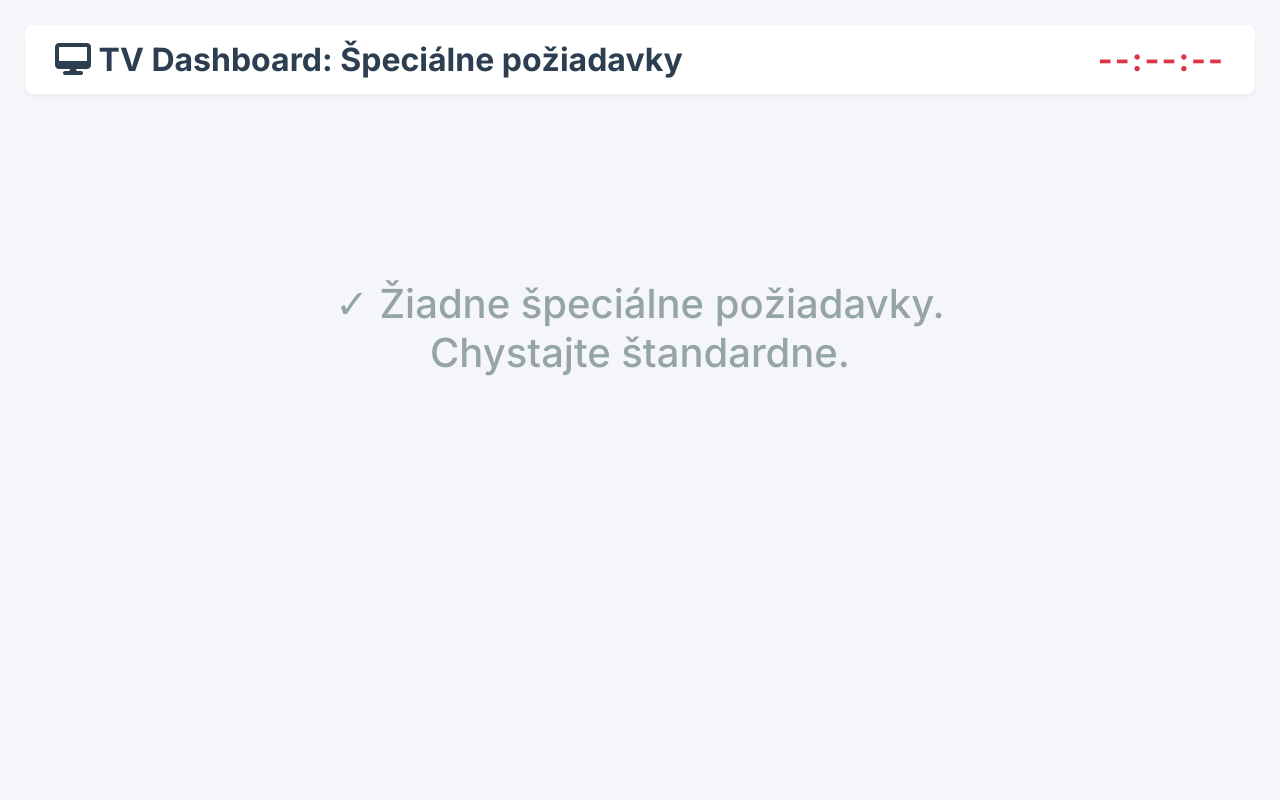
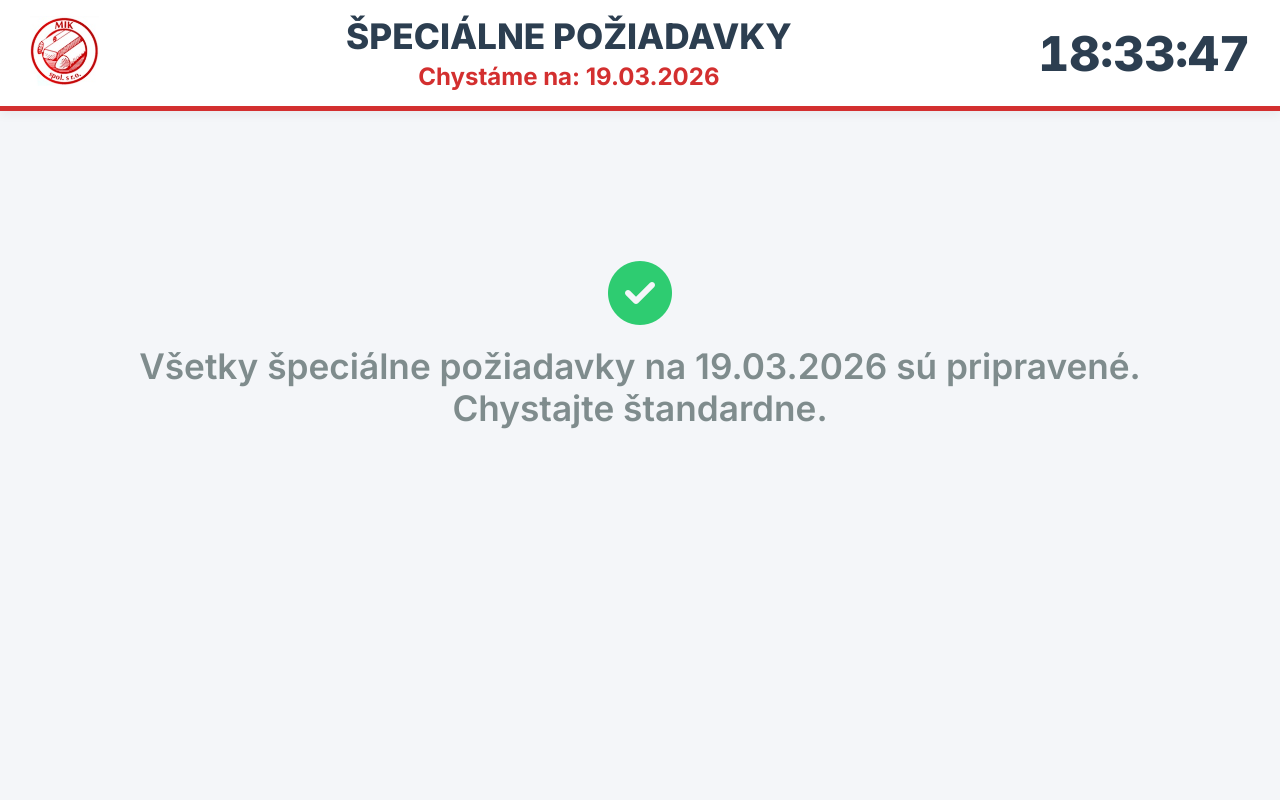
Before and after one commit to zoltankaras-rgb/ERP_system_MIK, a Flask app: page /expedicia/tv-board in a window 1280 px wide. Run offline with Flask 3, Linux system fonts and the light colour scheme; data that the repository does not hold is empty.

Commit message:
exp_board1

```diff
--- a/expedition_board_handler.py
+++ b/expedition_board_handler.py
@@ -1,38 +1,47 @@
+# expedition_board_handler.py
 import db_connector
-from datetime import datetime, date
+from datetime import datetime, date, timedelta
 
 def get_b2b_special_notes():
-    """
-    Vytiahne nevybavené B2B objednávky, ktoré majú jednorazovú poznámku
-    alebo má zákazník nastavenú stálu poznámku pre expedíciu.
-    """
-    # OPRAVA:
-    # 1. Spájame cez z.zakaznik_id namiesto z.id (oba sú varchar(32))
-    # 2. Pridaná podmienka AND z.typ = 'B2B' pre istotu
+    # 1. Vypočítame cieľový dátum (ďalší pracovný deň)
+    dnes = date.today()
+
+    # Ak je piatok (4), chystá sa na pondelok (+3 dni)
+    if dnes.weekday() == 4:
+        cielovy_datum = dnes + timedelta(days=3)
+    # Ak je sobota (5), chystá sa na pondelok (+2 dni)
+    elif dnes.weekday() == 5:
+        cielovy_datum = dnes + timedelta(days=2)
+    # Nedeľa (6) až Štvrtok (3) -> chystá sa na zajtra (+1 deň)
+    else:
+        cielovy_datum = dnes + timedelta(days=1)
+
+    cielovy_datum_str = cielovy_datum.strftime('%Y-%m-%d')
+    cielovy_datum_sk = cielovy_datum.strftime('%d.%m.%Y')
+
+    # 2. Vytiahneme len objednávky PRE CIEĽOVÝ DÁTUM
     sql = """
         SELECT
             o.cislo_objednavky AS id_objednavky,
             z.nazov_firmy AS zakaznik,
             z.stala_poznamka_expedicia AS trvala_poznamka,
-            o.poznamka AS poznamka_objednavky,
-            o.pozadovany_datum_dodania AS datum_dodania
+            o.poznamka AS poznamka_objednavky
         FROM b2b_objednavky o
         JOIN b2b_zakaznici z ON o.zakaznik_id = z.zakaznik_id
         WHERE o.stav NOT IN ('Hotová', 'Zrušená', 'Expedovaná')
           AND z.typ = 'B2B'
+          AND o.pozadovany_datum_dodania = %s
           AND (
               (o.poznamka IS NOT NULL AND TRIM(o.poznamka) != '') OR
               (z.stala_poznamka_expedicia IS NOT NULL AND TRIM(z.stala_poznamka_expedicia) != '')
           )
-        ORDER BY o.pozadovany_datum_dodania ASC, z.nazov_firmy ASC
+        ORDER BY z.nazov_firmy ASC
     """
 
-    rows = db_connector.execute_query(sql, fetch='all') or []
+    rows = db_connector.execute_query(sql, (cielovy_datum_str,), fetch='all') or []
 
-    # Úprava formátu dátumu pre frontend
-    for r in rows:
-        d = r.get('datum_dodania')
-        if isinstance(d, (datetime, date)):
-            r['datum_dodania'] = d.strftime('%d.%m.%Y')
-
-    return rows
+    # Vrátime spojené dáta - aj dátum pre obrazovku, aj samotné poznámky
+    return {
+        "cielovy_datum": cielovy_datum_sk,
+        "poznamky": rows
+    }
--- a/static/js/expedition_board.js
+++ b/static/js/expedition_board.js
@@ -1,24 +1,42 @@
 // static/js/expedition_board.js
 
+// 1. Hodiny v reálnom čase
+function aktualizujCas() {
+    const teraz = new Date();
+    const casString = teraz.toLocaleTimeString('sk-SK', { hour12: false });
+    document.getElementById('aktualny-cas').textContent = casString;
+}
+
+// 2. Načítavanie poznámok
 function nacitajPoznamkyNaTabulu() {
-    // TUTO JE ZMENA: Presne vaša cesta z app.py
     fetch('/api/tv-board/data')
         .then(response => response.json())
         .then(data => {
             const obsah = document.getElementById('obsah-tabule');
+            const datumElement = document.getElementById('cielovy-datum');
 
-            // Ak nie sú žiadne výnimky, ukážeme upokojujúcu správu
-            if (!data || data.length === 0) {
-                obsah.innerHTML = '<div class="nic-nove">✓ Žiadne špeciálne požiadavky.<br>Chystajte štandardne.</div>';
+            // Aktualizácia hlavičky s cieľovým dátumom
+            if (data.cielovy_datum) {
+                datumElement.innerHTML = `Chystáme na: <strong>${data.cielovy_datum}</strong>`;
+            }
+
+            const poznamky = data.poznamky || [];
+
+            // Ak na daný deň nie sú žiadne výnimky
+            if (poznamky.length === 0) {
+                obsah.innerHTML = `
+                    <div class="nic-nove">
+                        <i class="fa-solid fa-circle-check"></i>
+                        Všetky špeciálne požiadavky na ${data.cielovy_datum} sú pripravené.<br>Chystajte štandardne.
+                    </div>`;
                 return;
             }
 
-            // Generovanie kariet pre zákazníkov
+            // Generovanie úhľadných kariet pre zákazníkov
             let html = '';
-            data.forEach(obj => {
+            poznamky.forEach(obj => {
                 let poznamkyHtml = '';
 
-                // Trvalá poznámka inštitúcie/zákazníka
                 if (obj.trvala_poznamka) {
                     poznamkyHtml += `
                         <div class="poznamka-riadok stala-poznamka">
@@ -27,21 +45,22 @@ function nacitajPoznamkyNaTabulu() {
                         </div>`;
                 }
 
-                // Dnešná špeciálna poznámka k objednávke
                 if (obj.poznamka_objednavky) {
                     poznamkyHtml += `
                         <div class="poznamka-riadok dnesna-poznamka">
                             <span class="ikona">ℹ️</span>
-                            <div><strong>PRE TÚTO OBJ:</strong> ${obj.poznamka_objednavky}</div>
+                            <div><strong>POZNÁMKA:</strong> ${obj.poznamka_objednavky}</div>
                         </div>`;
                 }
 
                 html += `
-                    <div class="note-card-header">
-                        <div class="zakaznik-nazov">${obj.zakaznik}</div>
-                        <div class="order-info">Dodanie: ${obj.datum_dodania} | ${obj.id_objednavky}</div>
+                    <div class="karta">
+                        <div class="zakaznik-hlavicka">
+                            <div class="zakaznik-nazov">${obj.zakaznik}</div>
+                            <div class="objednavka-info">${obj.id_objednavky}</div>
+                        </div>
+                        ${poznamkyHtml}
                     </div>
-                    ${poznamkyHtml}
                 `;
             });
 
@@ -54,7 +73,9 @@ function nacitajPoznamkyNaTabulu() {
 
 // Spustenie po načítaní stránky
 document.addEventListener("DOMContentLoaded", function() {
+    aktualizujCas();
+    setInterval(aktualizujCas, 1000); // Hodiny tikajú každú sekundu
+
     nacitajPoznamkyNaTabulu();
-    // Automatický refresh každých 15 sekúnd (15000 milisekúnd)
-    setInterval(nacitajPoznamkyNaTabulu, 15000);
+    setInterval(nacitajPoznamkyNaTabulu, 15000); // Dáta sa ťahajú každých 15 sekúnd
 });
--- a/templates/expedition_board.html
+++ b/templates/expedition_board.html
@@ -5,98 +5,134 @@
   <meta name="viewport" content="width=device-width, initial-scale=1.0" />
   <title>TV Dashboard - Expedícia</title>
 
-  <link rel="stylesheet" href="{{ url_for('static', filename='css/kancelaria.css') }}?v=7" />
-  <link href="https://fonts.googleapis.com/css2?family=Inter:wght@400;500;600;700&display=swap" rel="stylesheet" />
+  <link href="https://fonts.googleapis.com/css2?family=Inter:wght@400;500;600;700;800&display=swap" rel="stylesheet" />
   <link rel="stylesheet" href="https://cdnjs.cloudflare.com/ajax/libs/font-awesome/6.5.1/css/all.min.css" />
 
   <style>
-    /* Špecifické štýly pre full-screen TV obrazovku */
     body, html {
         margin: 0; padding: 0; height: 100%;
-        background-color: #f4f6f9; /* Svetlé pozadie ako v ERP */
+        background-color: #f4f6f9; /* Farba pozadia z vášho ERP */
         font-family: 'Inter', sans-serif;
+        color: #333;
     }
     .tv-container {
-        padding: 25px;
-        height: 100vh;
-        box-sizing: border-box;
         display: flex;
         flex-direction: column;
+        height: 100vh;
     }
+    /* Hlavička s logom, dátumom a časom */
     .tv-header {
         display: flex; justify-content: space-between; align-items: center;
-        background: #ffffff;
+        background-color: #ffffff;
         padding: 15px 30px;
-        border-radius: 8px;
-        box-shadow: 0 2px 4px rgba(0,0,0,0.05);
-        margin-bottom: 25px;
+        box-shadow: 0 4px 10px rgba(0,0,0,0.05);
+        border-bottom: 5px solid #d32f2f; /* Červený pruh MIK */
     }
-    .tv-header h1 {
-        margin: 0; font-size: 2rem; color: #2c3e50; font-weight: 700;
+    .logo-box img {
+        height: 70px; /* Vaše logo MIK */
     }
-    #clock-time {
-        font-size: 2rem; font-weight: 700; color: #dc3545; letter-spacing: 2px;
+    .title-box {
+        text-align: center;
+    }
+    .title-box h1 {
+        margin: 0; font-size: 2.2rem; color: #2c3e50; font-weight: 800; text-transform: uppercase;
+    }
+    .title-box .target-date {
+        font-size: 1.5rem; color: #d32f2f; font-weight: 700; margin-top: 5px;
+    }
+    .time-box {
+        font-size: 3rem; font-weight: 800; color: #2c3e50;
+        font-variant-numeric: tabular-nums;
+        min-width: 150px;
+        text-align: right;
     }
 
-    /* Mriežka pre karty */
+    /* Hlavný obsah */
+    .tv-content {
+        flex: 1;
+        padding: 30px;
+        overflow-y: auto;
+    }
+
+    /* Mriežka pre karty objednávok */
     #obsah-tabule {
-        flex: 1;
         display: grid;
         grid-template-columns: repeat(auto-fill, minmax(450px, 1fr));
         gap: 25px;
         align-content: start;
-        overflow-y: auto;
     }
 
-    /* Dizajn pre samotné B2B karty */
-    .note-card {
+    /* Úhľadná karta */
+    .karta {
         background: #ffffff;
-        border-radius: 8px;
-        box-shadow: 0 4px 10px rgba(0,0,0,0.08);
-        border-left: 8px solid #dc3545; /* Červený indikátor */
-        padding: 25px;
+        border-radius: 12px;
+        box-shadow: 0 6px 15px rgba(0,0,0,0.05);
+        border-left: 8px solid #d32f2f;
+        padding: 20px;
         display: flex;
         flex-direction: column;
         gap: 15px;
     }
-    .note-card-header {
-        display: flex; justify-content: space-between; align-items: flex-start;
+    .zakaznik-hlavicka {
+        display: flex; justify-content: space-between; align-items: baseline;
         border-bottom: 2px solid #f0f0f0;
-        padding-bottom: 15px;
+        padding-bottom: 12px;
     }
-    .customer-name {
-        font-size: 1.8rem; font-weight: 700; color: #2c3e50;
+    .zakaznik-nazov {
+        font-size: 1.8rem; font-weight: 800; color: #2c3e50;
     }
-    .order-info {
-        font-size: 1.1rem; color: #7f8c8d; text-align: right;
+    .objednavka-info {
+        font-size: 1.1rem; color: #7f8c8d; font-weight: 600;
     }
 
-    /* Vizuálne odlíšené poznámky */
+    /* Poznámky */
+    .poznamka-riadok {
+        display: flex; align-items: flex-start; gap: 12px;
+        font-size: 1.3rem; font-weight: 600;
+        padding: 12px; border-radius: 8px;
+    }
     .stala-poznamka {
-        background: #fff3cd; color: #856404;
-        padding: 15px; border-radius: 6px; font-size: 1.3rem; font-weight: 600;
+        background-color: #fff3cd; color: #856404; border: 1px solid #ffeeba;
     }
     .dnesna-poznamka {
-        background: #e2e3e5; color: #383d41;
-        padding: 15px; border-radius: 6px; font-size: 1.3rem; font-weight: 600;
+        background-color: #e2e3e5; color: #383d41; border: 1px solid #d6d8db;
     }
+    .ikona { font-size: 1.5rem; }
+
+    /* Ak je všetko vybavené */
     .nic-nove {
-        grid-column: 1 / -1; text-align: center; font-size: 2.5rem; color: #95a5a6; margin-top: 20vh; font-weight: 500;
+        grid-column: 1 / -1;
+        text-align: center;
+        font-size: 2.2rem;
+        color: #7f8c8d;
+        margin-top: 15vh;
+        font-weight: 600;
+    }
+    .nic-nove i {
+        font-size: 4rem; color: #2ecc71; margin-bottom: 20px; display: block;
     }
   </style>
 </head>
 <body>
   <div class="tv-container">
-    <div class="tv-header">
-        <h1><i class="fas fa-desktop"></i> TV Dashboard: Špeciálne požiadavky</h1>
-        <div><div id="clock-time">--:--:--</div></div>
-    </div>
+      <div class="tv-header">
+          <div class="logo-box">
+              <img src="/static/mik logo.jpg" alt="MIK Logo">
+          </div>
+          <div class="title-box">
+              <h1>Špeciálne požiadavky</h1>
+              <div class="target-date" id="cielovy-datum">Chystáme na: Načítavam...</div>
+          </div>
+          <div class="time-box" id="aktualny-cas">00:00:00</div>
+      </div>
 
-    <div id="obsah-tabule">
-        <div class="nic-nove"><i class="fas fa-spinner fa-spin"></i> Načítavam B2B dáta...</div>
-    </div>
+      <div class="tv-content">
+          <div id="obsah-tabule">
+              <div class="nic-nove">Načítavam systém...</div>
+          </div>
+      </div>
   </div>
 
-  <script src="{{ url_for('static', filename='js/expedition_board.js') }}"></script>
+  <script src="/static/js/expedition_board.js"></script>
 </body>
 </html>
```
